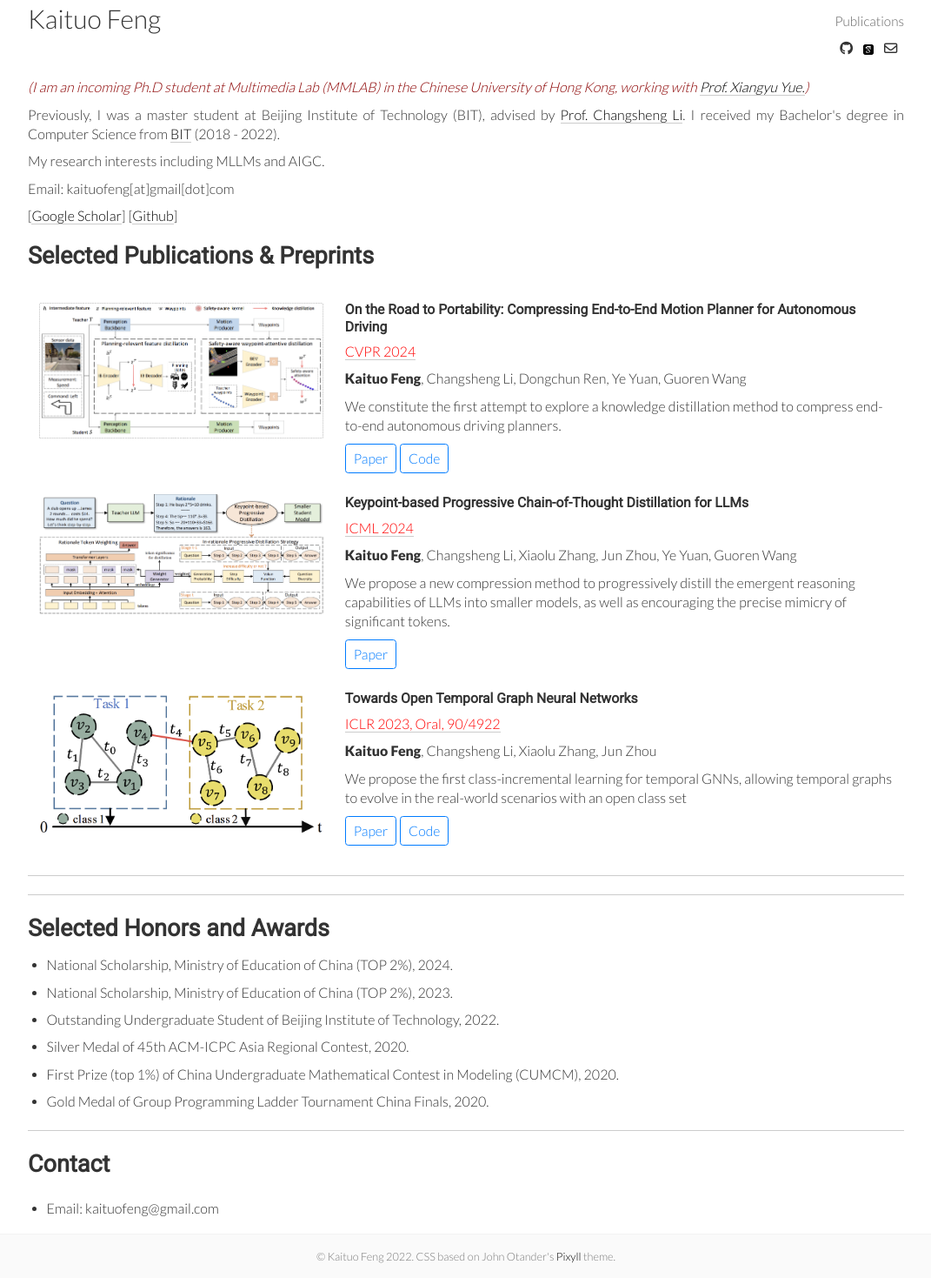
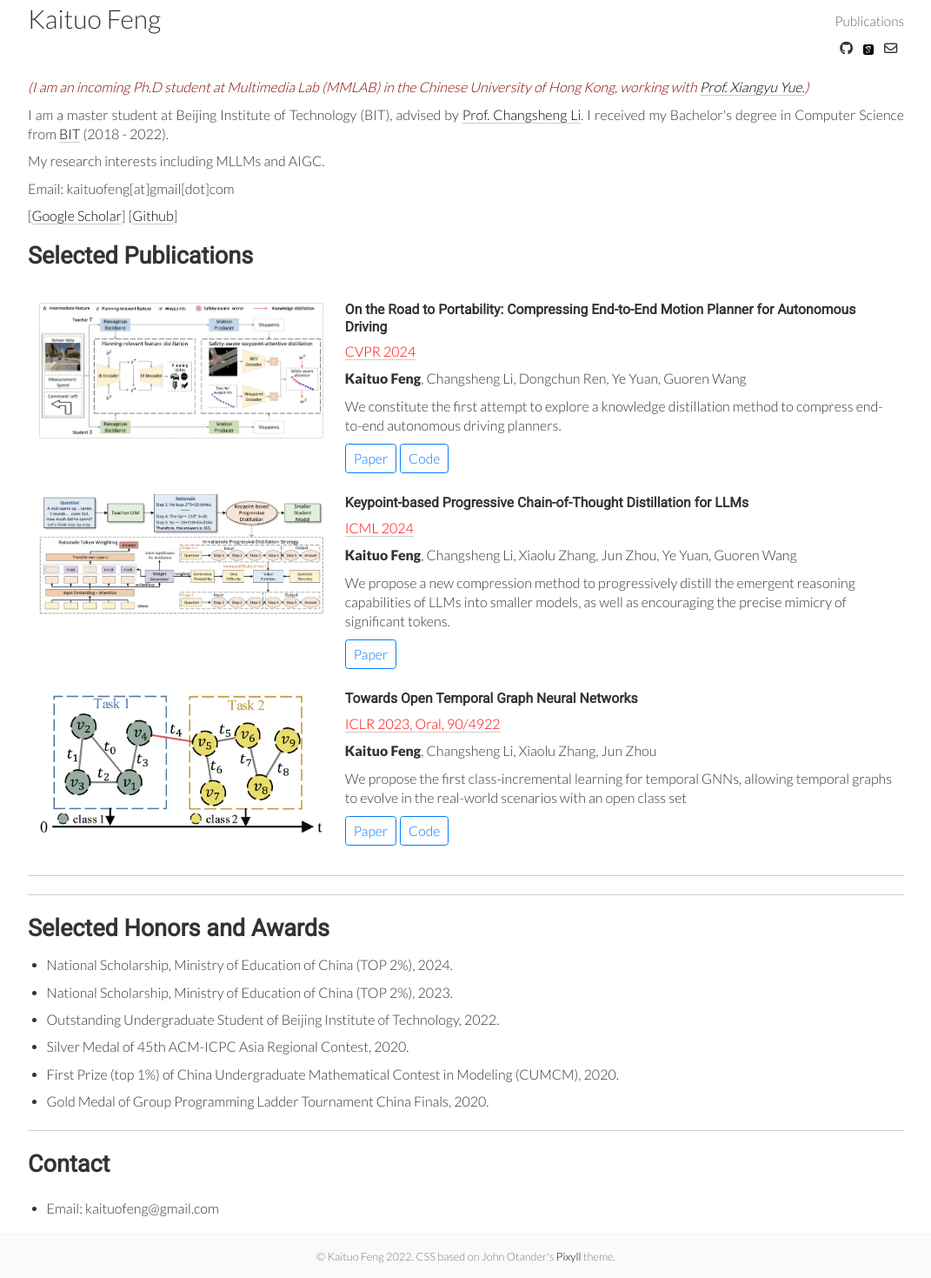
Before and after one commit to tulerfeng/tulerfeng.github.io, a Jekyll site: the page built from index.html, in a window 1280 px wide. Shown: the whole page at 87% size, without its empty margins (104-1175 px from the left). Built offline with Jekyll 4.4.1, drawn with Linux system fonts in a browser that asks for light colours; nearby versions of some CDN libraries; a script that is not in the unit is left out.

Commit message:
Add files via upload

```diff
--- a/index.html
+++ b/index.html
@@ -42,7 +42,7 @@ tags: about
 <div class="bio" style="text-align:justify">
       <p class="italic">(I am an incoming Ph.D student at Multimedia Lab (MMLAB) in the Chinese University of Hong Kong, working with <a href="http://people.eecs.berkeley.edu/~xyyue/" class="uline">Prof. Xiangyu Yue.</a>) </p>
       <p>
-        Previously, I was a master student at Beijing Institute of Technology (BIT), advised by <a href="https://cs.bit.edu.cn/szdw/jsml/gjjgccrc/lcs_e253eb02bdf246c4a88e1d2499212546/index.htm" class="uline">Prof. Changsheng Li</a>. I received my Bachelor's degree in Computer Science from <a href="https://www.bit.edu.cn" class="uline">BIT</a> (2018 - 2022).
+         I am a master student at Beijing Institute of Technology (BIT), advised by <a href="https://cs.bit.edu.cn/szdw/jsml/gjjgccrc/lcs_e253eb02bdf246c4a88e1d2499212546/index.htm" class="uline">Prof. Changsheng Li</a>. I received my Bachelor's degree in Computer Science from <a href="https://www.bit.edu.cn" class="uline">BIT</a> (2018 - 2022).
       </p>
 
       <p>
@@ -81,7 +81,7 @@ tags: about
 <hr /> -->
 
 <div id="research">
-    <h2><a name="research">Selected Publications & Preprints</a></h2>
+    <h2><a name="research">Selected Publications</a></h2>
     <br />
     <table width="100%" align="center" cellspacing="0" cellpadding="0" style="border-collapse: collapse;">
         <tbody>
```
Also changed, not shown: other parts of index.html (+1 -1 lines).
